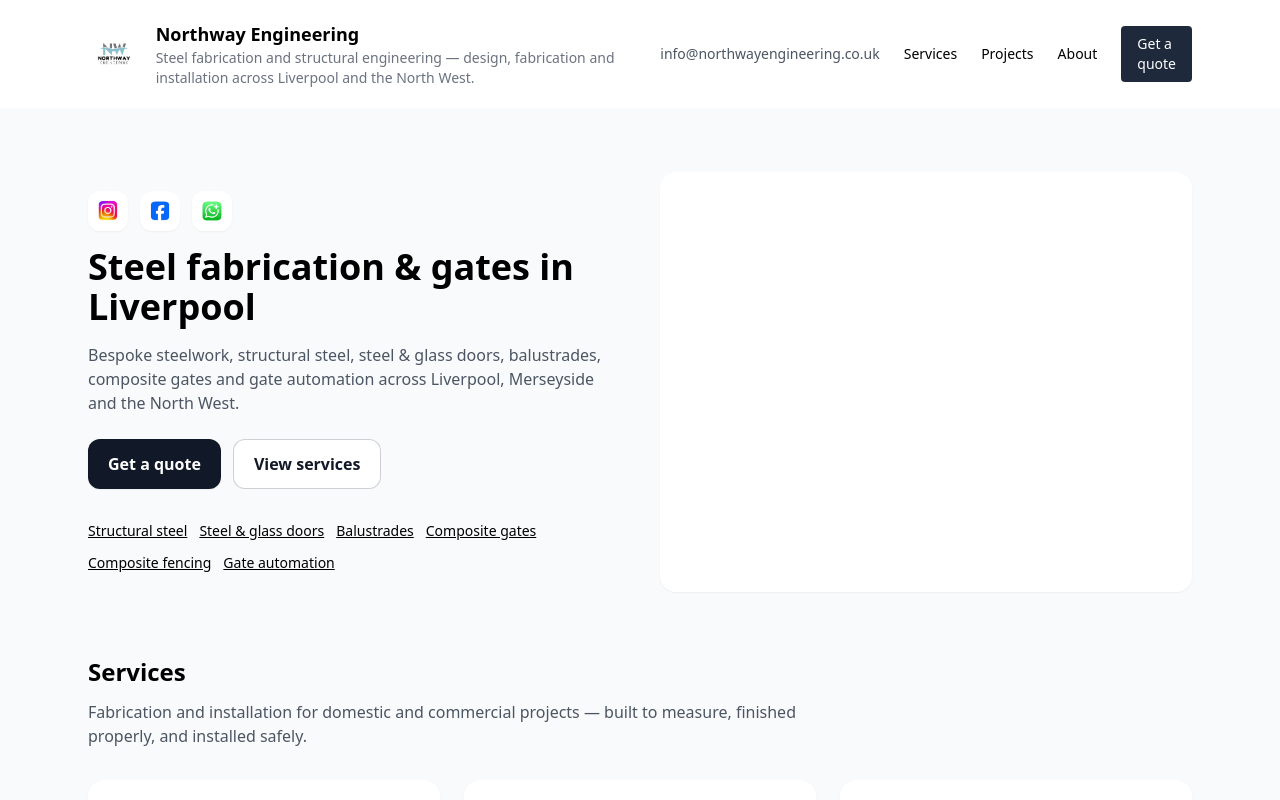
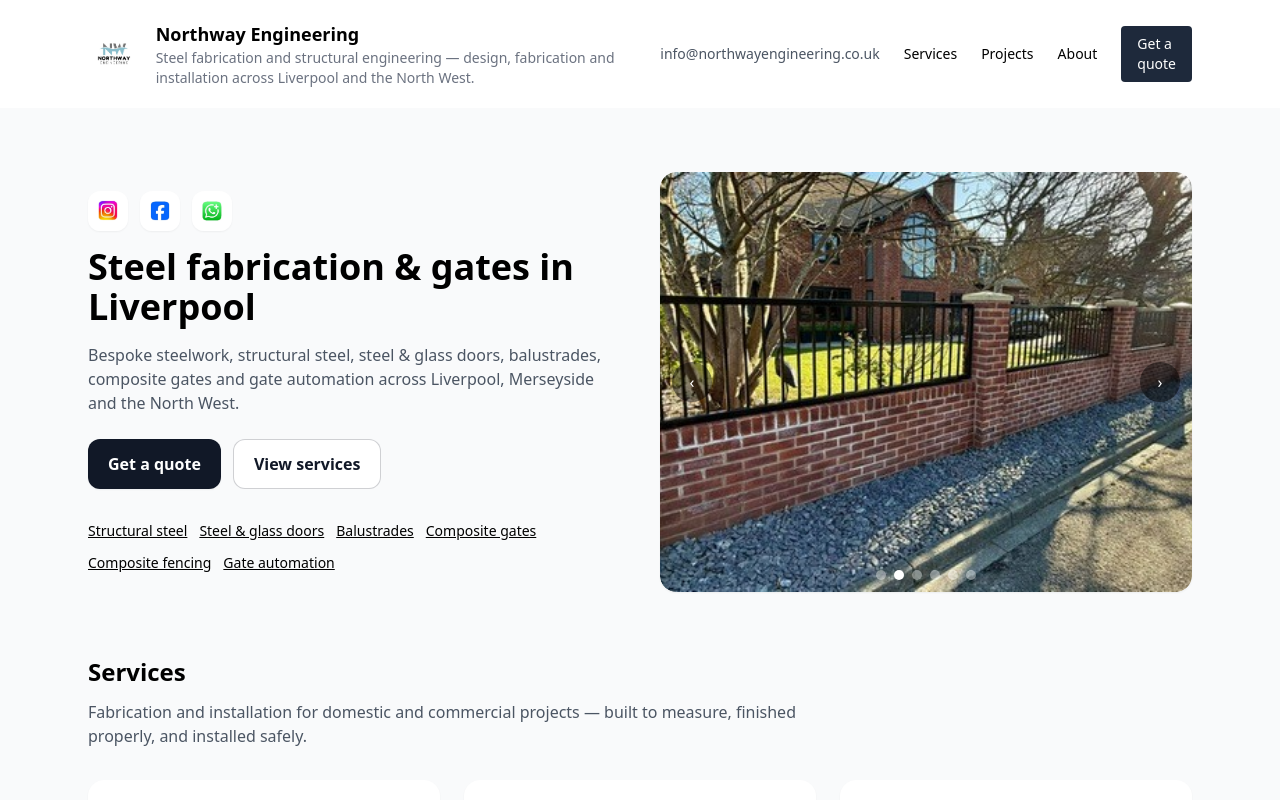
Before and after one commit to giuseppe101-arch/northway-engineering-site2, a Next.js app: page / in a window 1280 px wide. Shown: the top 800 px of the page. Built offline with nearby package versions, Linux system fonts and the light colour scheme.

Commit message:
Update ImageCarousel.js

```diff
--- a/components/ImageCarousel.js
+++ b/components/ImageCarousel.js
@@ -48,9 +48,9 @@ export default function ImageCarousel({
   if (!safeImages.length) return null;
 
   return (
-    <div className={`relative overflow-hidden rounded-2xl ${className}`}>
+    <div className={`relative overflow-hidden rounded-2xl h-full w-full ${className}`}>
       <div
-        className="flex transition-transform duration-500 ease-in-out"
+        className="flex h-full transition-transform duration-500 ease-in-out"
         style={{ transform: `translateX(-${index * 100}%)` }}
         onMouseDown={(e) => onStart(e.clientX)}
         onMouseUp={(e) => onEnd(e.clientX)}
@@ -58,8 +58,10 @@ export default function ImageCarousel({
         onTouchEnd={(e) => onEnd(e.changedTouches[0].clientX)}
       >
         {safeImages.map((src, i) => (
-          <div key={`${src}-${i}`} className="relative w-full flex-shrink-0">
-            <div className="relative w-full h-full">
+          <div
+            key={`${src}-${i}`}
+            className="relative w-full h-full flex-shrink-0"
+          >
             <Image
               src={src}
               alt={`Steel & glass doors example ${i + 1}`}
@@ -68,7 +70,6 @@ export default function ImageCarousel({
               sizes="(max-width: 768px) 100vw, 50vw"
               priority={priority && i === 0}
             />
-            </div>
           </div>
         ))}
       </div>
```
Lines whose indentation alone changed are shown as unchanged.
